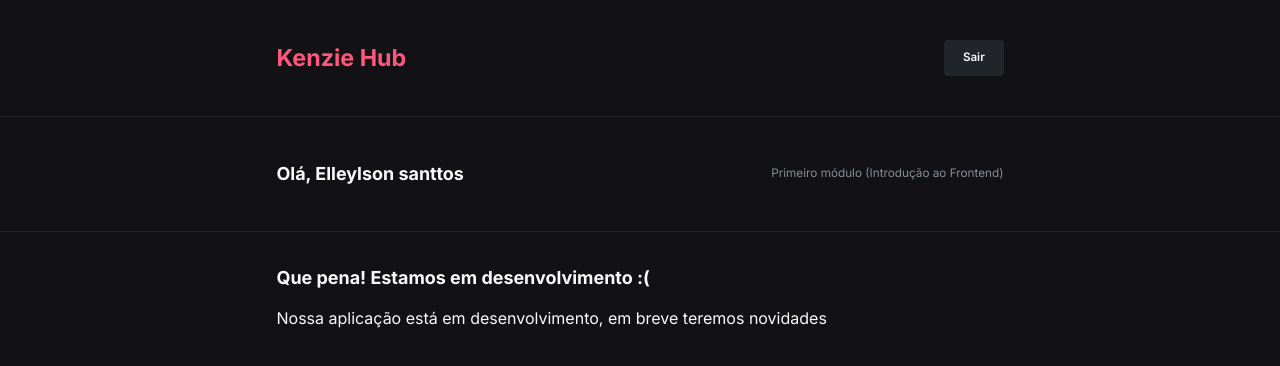
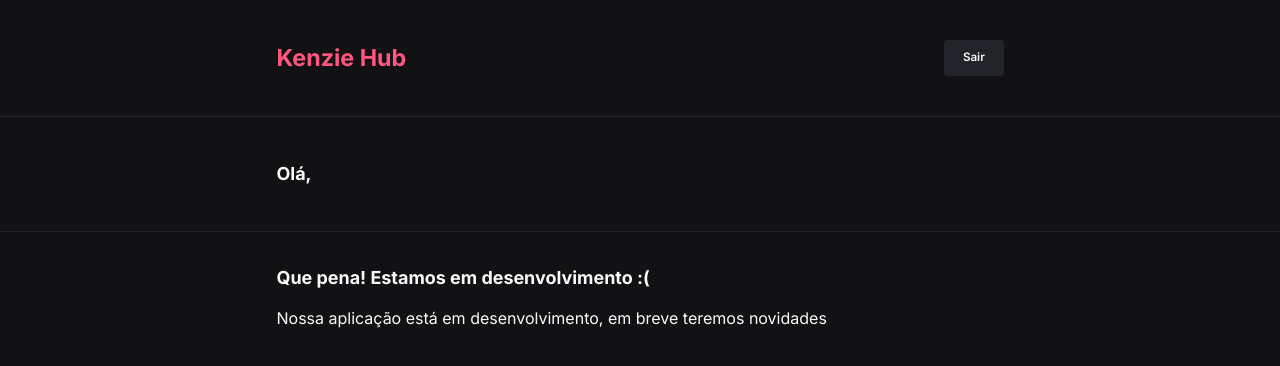
Before and after one commit to Kenzie-Academy-Brasil-Developers/Kenzie-Academy-Brasil-Developers-react-entrega-kenzie-hub-Eleilson-Dev, a React (Vite) app: page /dashboard in a window 1280 px wide. Shown: the top 366 px of the page. Built offline with nearby package versions, Linux system fonts and the light colour scheme.

Commit message:
Entrega-kenzie-hub estilizacao comcluida update

```diff
--- a/src/components/FormRegister/index.jsx
+++ b/src/components/FormRegister/index.jsx
@@ -18,10 +18,6 @@ export const FormRegister = () => {
 
   const addRegister = (formData) => {
     userRegister(formData);
-    reset();
-  };
-
-  const navTo = () => {
     navigate('/dashboard');
   };
 
@@ -40,7 +36,7 @@ export const FormRegister = () => {
           />
         )}
       />
-      <Button type="submit" bgColor="btn1" title="Cadastrar" navTo={navTo} />
+      <Button type="submit" bgColor="btn1" title="Cadastrar" />
     </form>
   );
 };
--- a/src/main.jsx
+++ b/src/main.jsx
@@ -3,11 +3,14 @@ import ReactDOM from 'react-dom/client';
 import App from './App.jsx';
 import './styles/index.scss';
 import { BrowserRouter } from 'react-router-dom';
+import { RegisterProvider } from './providers/RegisterContext.jsx';
 
 ReactDOM.createRoot(document.getElementById('root')).render(
   <React.StrictMode>
     <BrowserRouter>
-      <App />
+      <RegisterProvider>
+        <App />
+      </RegisterProvider>
     </BrowserRouter>
   </React.StrictMode>
 );
--- a/src/pages/Dashboard/index.jsx
+++ b/src/pages/Dashboard/index.jsx
@@ -1,19 +1,18 @@
 import styles from './styles.module.scss';
 import { HeaderDashBoard } from './HeaderDashBoard';
+import { useRegisterContext } from '../../hooks/useRegisterContext';
 
 export const Dashboard = () => {
-  const user = {
-    name: 'Elleylson santtos',
-    module: 'Primeiro módulo (Introdução ao Frontend)',
-  };
+  const { formData } = useRegisterContext();
+
   return (
     <div className={`${styles.dashBox}`}>
       <HeaderDashBoard />
       <main>
         <section className={styles.userSection}>
           <div className="dashboardConteiner">
-            <h1 className="Title1">Olá, {user.name}</h1>
-            <p className="Headline">{user.module}</p>
+            <h1 className="Title1">Olá, {formData.name}</h1>
+            <p className="Headline">{formData.course_module}</p>
           </div>
         </section>
         <section className={`${styles.detailsSection} dashboardConteiner`}>
--- a/src/pages/Register/index.jsx
+++ b/src/pages/Register/index.jsx
@@ -2,16 +2,13 @@ import styles from './styles.module.scss';
 
 import { FormRegister } from '../../components/FormRegister';
 import { HeaderRegister } from './HeaderRegister';
-import { RegisterProvider } from '../../providers/RegisterContext';
 
 export const Register = () => {
   return (
     <div className={`${styles.registerBox} conteiner`}>
       <HeaderRegister />
       <main>
-        <RegisterProvider>
-          <FormRegister />
-        </RegisterProvider>
+        <FormRegister />
       </main>
     </div>
   );
--- a/src/providers/RegisterContext.jsx
+++ b/src/providers/RegisterContext.jsx
@@ -27,8 +27,6 @@ export const RegisterProvider = ({ children }) => {
     console.log('cadastro realizado');
   };
 
-  console.log(formData);
-
   return (
     <RegisterContext.Provider value={{ formData, setFormData, userRegister }}>
       {children}
```
